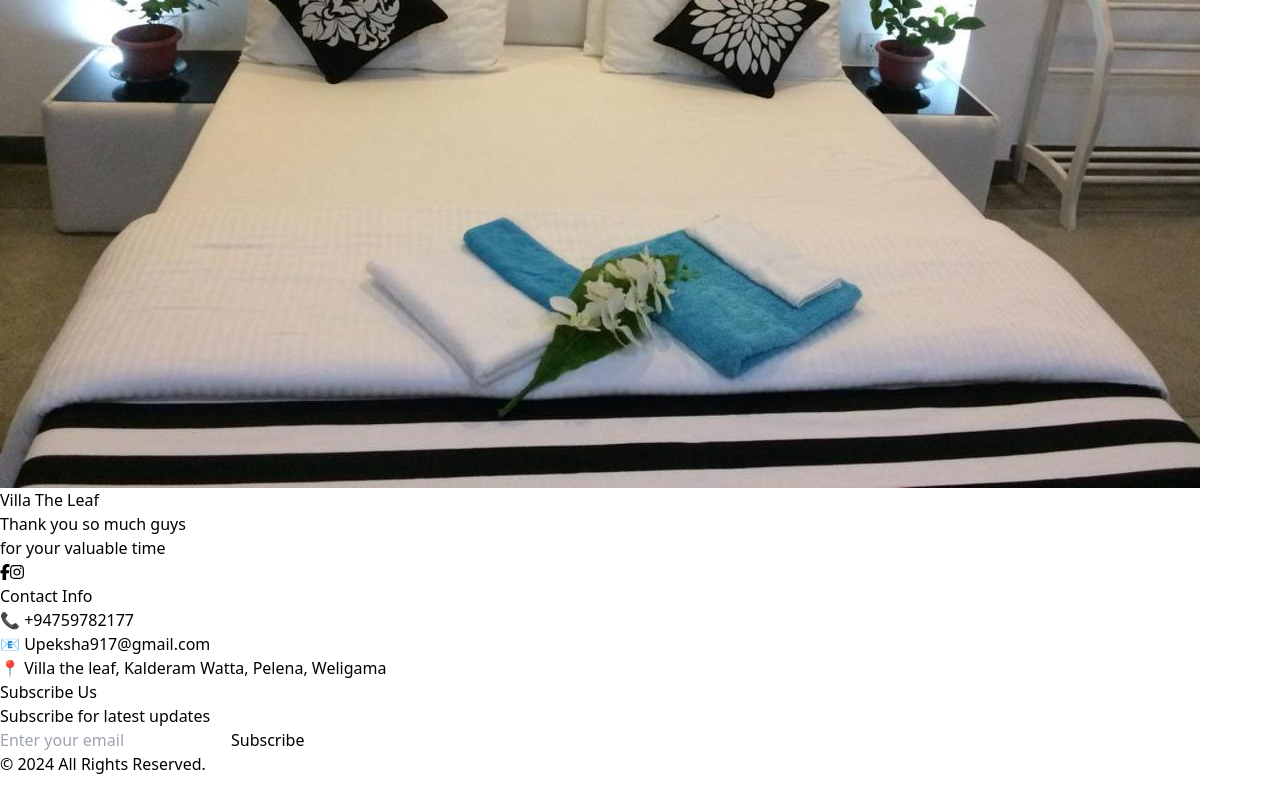
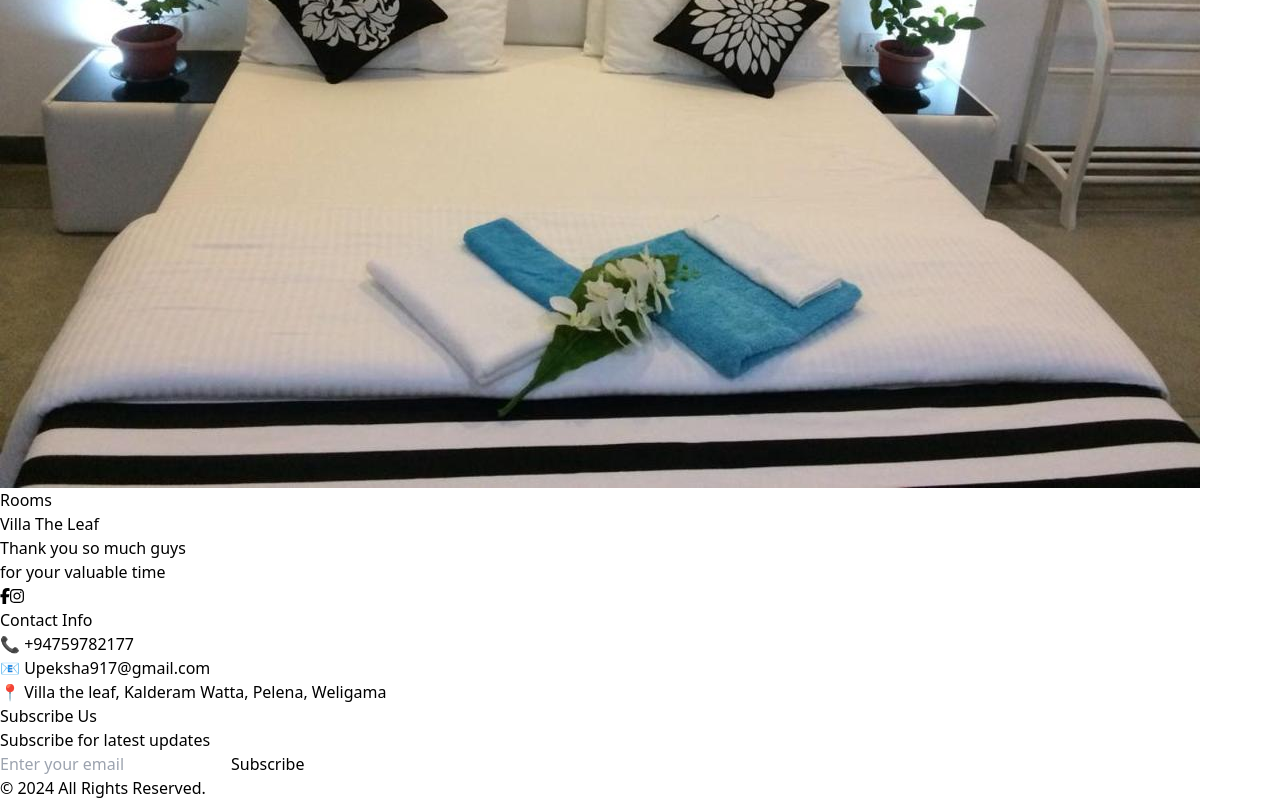
Before and after one commit to Sanduni4822/Hotel-Booking-System-New, a React (Vite) app: page /rooms in a window 1280 px wide. Shown: the part 628-1428 px from the top of the page. Before the commit the page ends 1404 px from the top, so only its background shows below. Built offline with nearby package versions, Linux system fonts and the light colour scheme.

Commit message:
Typed Rooms on the image

```diff
--- a/src/pages/RoomsPage.jsx
+++ b/src/pages/RoomsPage.jsx
@@ -3,12 +3,17 @@
 
 const RoomsPage = () => {
   return (
-    <div className="flex items-center justify-center min-h-screen bg-gray-100">
+    <div className="relative flex items-center justify-center min-h-screen bg-gray-100">
       <img
         src={room}
         alt="Room"
-        className="max-w-full h-auto rounded-lg shadow-lg"
+        className="w-full h-auto"
       />
+      <div className="absolute inset-0 flex items-center justify-center">
+        <span className="text-white text-6xl font-bold">
+          Rooms
+        </span>
+      </div>
     </div>
   );
 };
```
